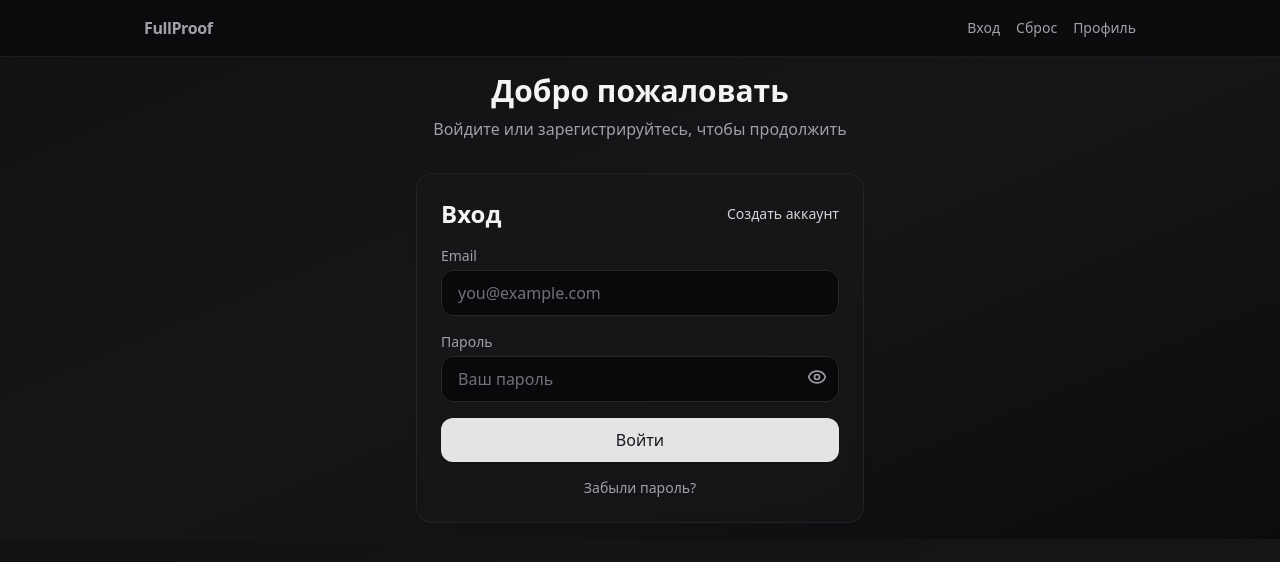
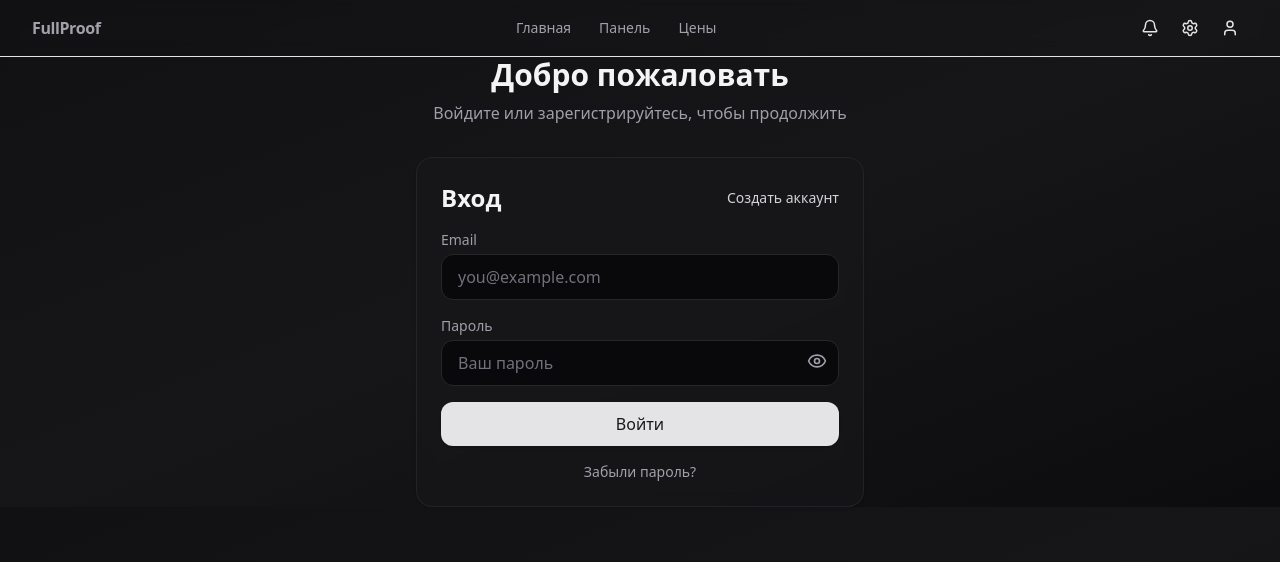
Before and after one commit to chainsawblock/test1, a Next.js app: page / in a window 1280 px wide. Shown: the top 562 px of the page. Built offline with nearby package versions, Linux system fonts and the light colour scheme; no server answers.

Commit message:
feat(header): restore dark palette, remove icon boxes, disable hover highlights

```diff
--- a/package.json
+++ b/package.json
@@ -13,6 +13,7 @@
   "dependencies": {
     "@supabase/ssr": "^0.6.1",
     "@supabase/supabase-js": "^2.55.0",
+    "clsx": "^2.1.1",
     "framer-motion": "^12.23.12",
     "lucide-react": "^0.540.0",
     "next": "15.5.0",
--- a/src/app/layout.tsx
+++ b/src/app/layout.tsx
@@ -1,21 +1,12 @@
-import type { Metadata } from "next";
 import "./globals.css";
-import Header from "../components/layout/Header";
-
-const siteName = process.env.NEXT_PUBLIC_SITE_NAME ?? "FullProof";
-
-export const metadata: Metadata = {
-  title: siteName,
-  description: "Авторизация и профиль на Supabase",
-  applicationName: siteName,
-};
+import Header from "@/components/layout/Header";
 
 export default function RootLayout({ children }: { children: React.ReactNode }) {
   return (
     <html lang="ru">
-      <body className="bg-zinc-950 text-zinc-100">
-        <Header siteName={siteName} />
-        <main className="mx-auto max-w-5xl p-4">{children}</main>
+      <body className="bg-black text-white">
+        <Header />
+        <main>{children}</main>
       </body>
     </html>
   );
--- a/src/components/layout/Header.tsx
+++ b/src/components/layout/Header.tsx
@@ -1,77 +1,103 @@
+// components/Header.tsx
 "use client";
 
 import Link from "next/link";
-import { usePathname, useRouter } from "next/navigation";
-import { LogOut, User } from "lucide-react";
-import { toast } from "sonner";
-import { getSupabaseClient } from "../../lib/supabase/client";
+import { usePathname } from "next/navigation";
+import { Bell, User, Settings } from "lucide-react";
+import clsx from "clsx";
 
-export default function Header({ siteName }: { siteName: string }) {
+const nav = [
+  { href: "/", label: "Главная" },
+  { href: "/dashboard", label: "Панель" },
+  { href: "/pricing", label: "Цены" },
+];
+
+function NavLink({ href, children }: { href: string; children: React.ReactNode }) {
   const pathname = usePathname();
-  const isProfile = pathname?.startsWith("/profile");
-  const router = useRouter();
-  const supabase = getSupabaseClient();
+  const active = pathname === href;
+  return (
+    <Link
+      href={href}
+      className={clsx(
+        "px-3 py-2 text-sm",
+        "text-[var(--header-muted)] hover:text-[var(--header-fg)]",
+        active && "text-[var(--header-fg)]"
+      )}
+    >
+      {children}
+    </Link>
+  );
+}
 
-  const onSignOut = async () => {
-    try {
-      const { error } = await supabase.auth.signOut();
-      if (error) throw error;
-      router.replace("/auth");
-    } catch (e) {
-      toast.error("Не удалось выйти", {
-        description: e instanceof Error ? e.message : String(e),
-      });
-    }
-  };
+function IconButton({
+  label,
+  children,
+}: {
+  label: string;
+  children: React.ReactNode;
+}) {
+  return (
+    <button
+      aria-label={label}
+      title={label}
+      className={clsx(
+        // кликабельная зона есть, но визуально «голая» и без подсветок
+        "p-2 h-9 w-9 inline-flex items-center justify-center",
+        "bg-transparent rounded-none border-0 shadow-none",
+        "hover:bg-transparent active:bg-transparent",
+        "focus:outline-none focus-visible:outline-none focus-visible:ring-0",
+        "transition-none"
+      )}
+    >
+      {/* иконка без hover-изменений */}
+      <span className="inline-flex">
+        {children}
+      </span>
+    </button>
+  );
+}
 
+export default function Header() {
   return (
-    <header className="border-b border-zinc-800/60 bg-zinc-950/70 backdrop-blur">
-      <div className="mx-auto flex h-14 max-w-5xl items-center justify-between px-4">
-        {/* Лого/название слева */}
-        <Link
-          href="/"
-          className="font-semibold tracking-tight text-zinc-100 hover:text-white"
-        >
-          {siteName}
-        </Link>
+    <header
+      className={clsx(
+        "sticky top-0 z-50",
+        "bg-[var(--header-bg)] text-[var(--header-fg)]",
+        "border-b",
+        "border-[var(--header-border)]/80",
+        "backdrop-blur supports-[backdrop-filter]:bg-[color:var(--header-bg)]/95"
+      )}
+    >
+      <div className="mx-auto max-w-7xl px-4 sm:px-6 lg:px-8">
+        <div className="h-14 flex items-center justify-between gap-3">
+          {/* Логотип/бренд */}
+          <Link href="/" className="flex items-center gap-2 group">
+            <div className="text-base font-semibold tracking-tight" style={{ color: "var(--brand)" }}>
+              FullProof
+            </div>
+          </Link>
 
-        {/* Правый блок */}
-        <div className="flex items-center gap-2">
-          {isProfile ? (
-            <>
-              {/* Иконка профиля (активная на /profile) */}
-              <Link
-                href="/profile"
-                aria-label="Профиль"
-                className={`inline-flex h-9 w-9 items-center justify-center rounded-xl border
-                  ${pathname === "/profile"
-                    ? "border-zinc-600 bg-zinc-900 text-zinc-100"
-                    : "border-zinc-800 bg-zinc-950 text-zinc-300 hover:text-white"
-                  }`}
-                title="Профиль"
-              >
-                <User size={18} />
-              </Link>
+          {/* Навигация */}
+          <nav className="hidden md:flex items-center gap-1">
+            {nav.map((item) => (
+              <NavLink key={item.href} href={item.href}>
+                {item.label}
+              </NavLink>
+            ))}
+          </nav>
 
-              {/* Иконка выхода */}
-              <button
-                type="button"
-                onClick={onSignOut}
-                aria-label="Выйти"
-                title="Выйти"
-                className="inline-flex h-9 w-9 items-center justify-center rounded-xl border border-zinc-800 bg-zinc-950 text-zinc-300 hover:text-white hover:shadow-[0_0_18px_rgba(161,161,170,0.18)] focus:shadow-[0_0_18px_rgba(161,161,170,0.22)]"
-              >
-                <LogOut size={18} />
-              </button>
-            </>
-          ) : (
-            // На остальных страницах можно оставить старое меню
-            <nav className="flex items-center gap-4 text-sm text-zinc-400">
-              <Link href="/auth" className="hover:text-zinc-200">Вход</Link>
-              <Link href="/reset" className="hover:text-zinc-200">Сброс</Link>
-              <Link href="/profile" className="hover:text-zinc-200">Профиль</Link>
-            </nav>
-          )}
+          {/* Правые иконки — без боксов и подсветки */}
+          <div className="flex items-center gap-1">
+            <IconButton label="Уведомления">
+              <Bell size={18} style={{ color: "var(--header-fg)" }} />
+            </IconButton>
+            <IconButton label="Настройки">
+              <Settings size={18} style={{ color: "var(--header-fg)" }} />
+            </IconButton>
+            <IconButton label="Профиль">
+              <User size={18} style={{ color: "var(--header-fg)" }} />
+            </IconButton>
+          </div>
         </div>
       </div>
     </header>
```
Also changed, not shown: 1 other file (tests, documents, lock files or other folders).
